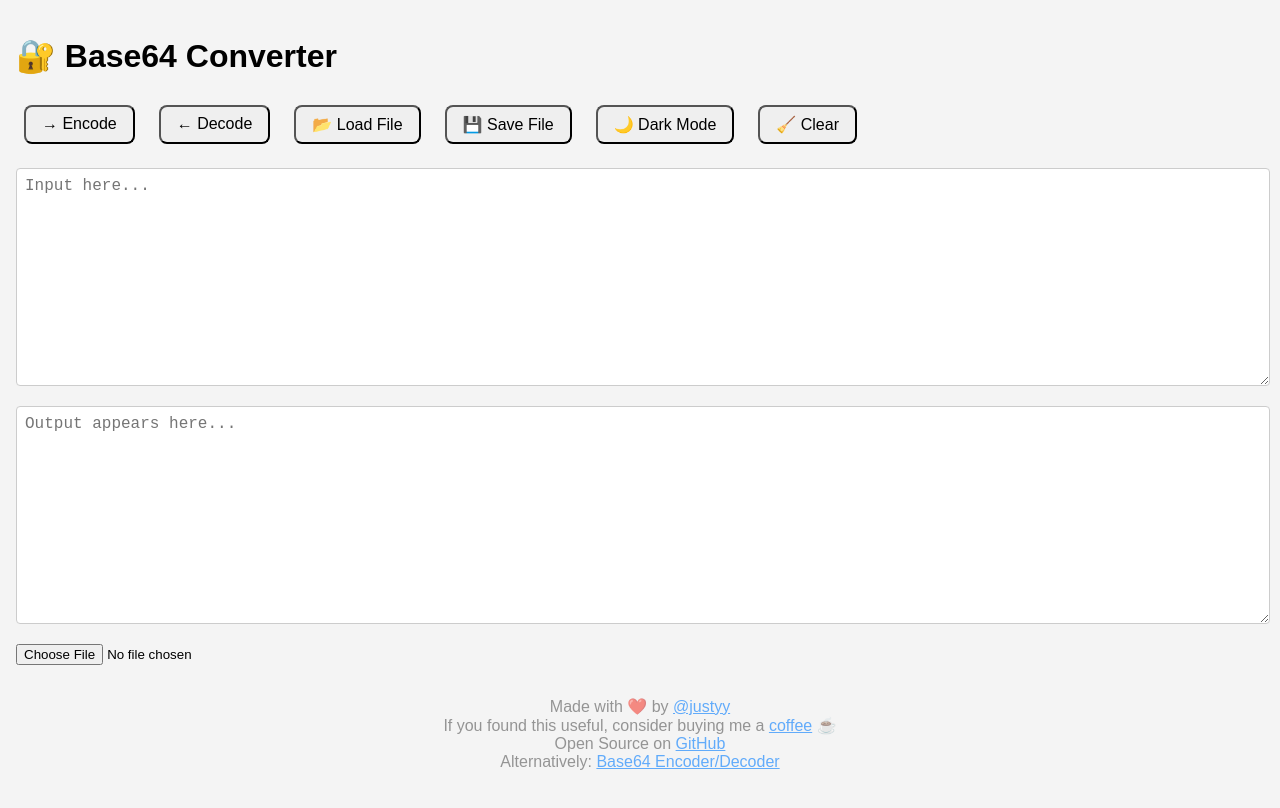
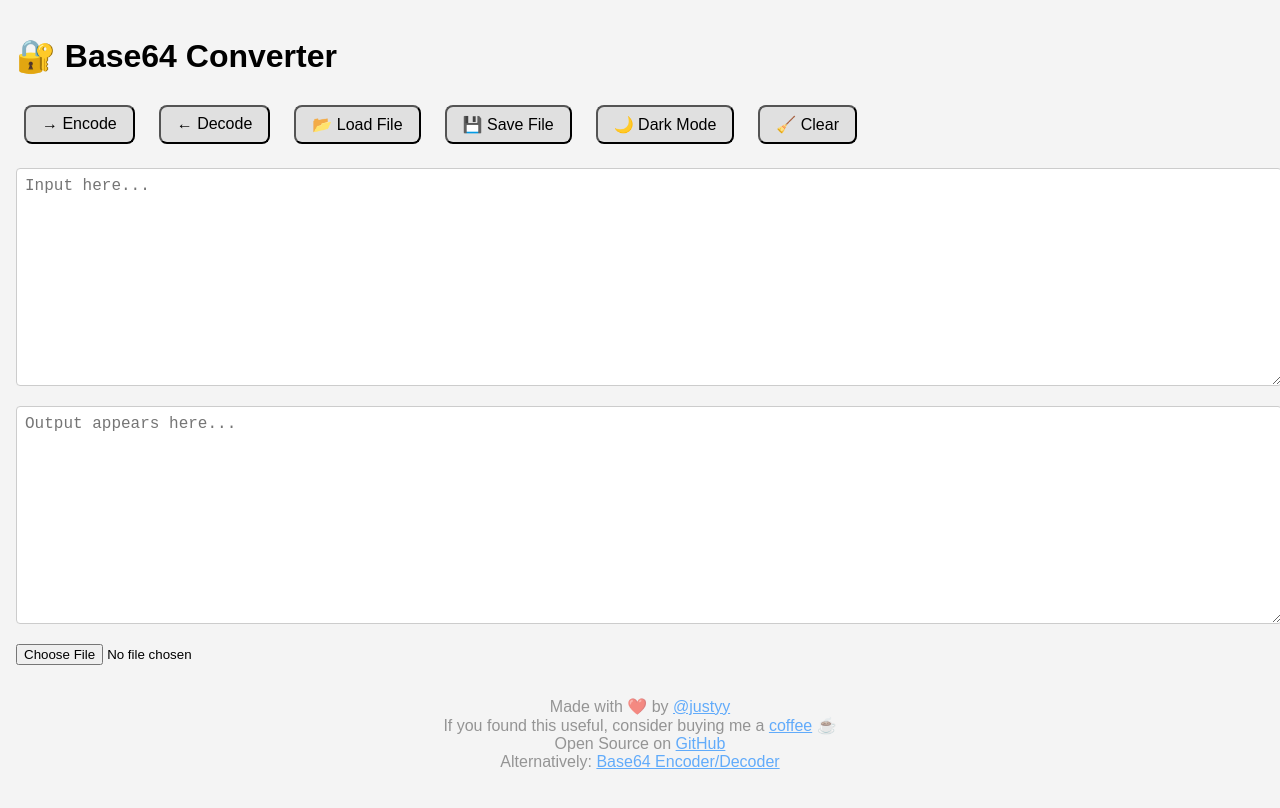
Before and after one commit to DoctorLai/base64-converter, a React (Vite) app: page / in a window 1280 px wide. Shown: the top 808 px of the page. Built offline with nearby package versions, Linux system fonts and the light colour scheme; the HTML template or start-up script is replaced by a standard one.

Commit message:
Continued

```diff
--- a/src/App.css
+++ b/src/App.css
@@ -12,7 +12,7 @@
   --color-dark-textarea-bg: #1e1e1e;
   --color-dark-textarea-border: #444;
 
-  /* Link Colors */
+  /* Links */
   --color-link: #007bff;
   --color-link-hover: #0056b3;
 
@@ -25,6 +25,7 @@ body {
   font-family: sans-serif;
 }
 
+/* Layout */
 .app,
 .container {
   min-height: 100vh;
@@ -32,15 +33,10 @@ body {
   transition: var(--transition-fade);
 }
 
-/* Theme Background + Text Colors */
+/* Light Theme Styles */
 .app {
   background-color: var(--color-light-bg);
   color: var(--color-light-text);
-}
-
-.app.dark {
-  background-color: var(--color-dark-bg);
-  color: var(--color-dark-text);
 }
 
 .container.light {
@@ -48,15 +44,21 @@ body {
   color: var(--color-light-text);
 }
 
+/* Dark Theme Styles */
+.app.dark {
+  background-color: var(--color-dark-bg);
+  color: var(--color-dark-text);
+}
+
 .container.dark {
   background-color: #222;
   color: var(--color-dark-text);
 }
 
-/* Textarea Styles */
+/* Textareas */
 textarea,
 .textarea {
-  width: 99%;
+  width: 100%;
   height: 200px;
   padding: 0.5rem;
   font-family: monospace;
@@ -69,6 +71,7 @@ textarea,
   transition: var(--transition-fade), border-color 0.3s ease;
 }
 
+/* Dark Mode Textareas */
 .app.dark textarea,
 .textarea.dark {
   background-color: var(--color-dark-textarea-bg);
@@ -83,16 +86,33 @@ textarea,
 }
 
 /* Buttons */
-button {
+button,
+.file-button {
   padding: 0.5rem 1rem;
   font-size: 1rem;
   margin: 0.5rem;
   cursor: pointer;
   border-radius: 8px;
+  background-color: #e0e0e0;
+  color: #000;
   transition: background-color 0.3s ease, transform 0.2s ease;
 }
 
-/* Button Group */
+/* Dark Mode Button Override */
+.container.dark .file-button {
+  background-color: #333;
+  color: #fff;
+}
+
+.file-button:hover {
+  background-color: #ccc;
+}
+
+.container.dark .file-button:hover {
+  background-color: #444;
+}
+
+/* Button Layout */
 .button-row {
   display: flex;
   flex-wrap: wrap;
```
